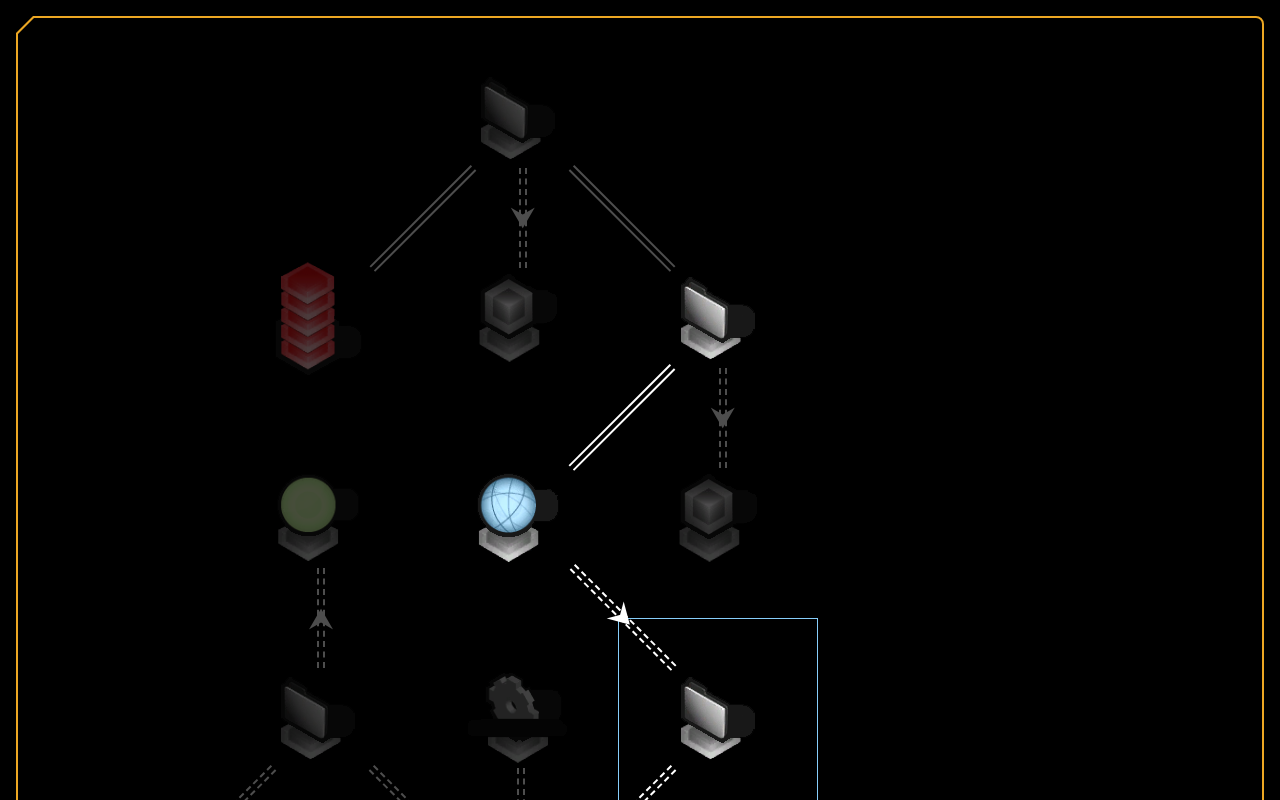
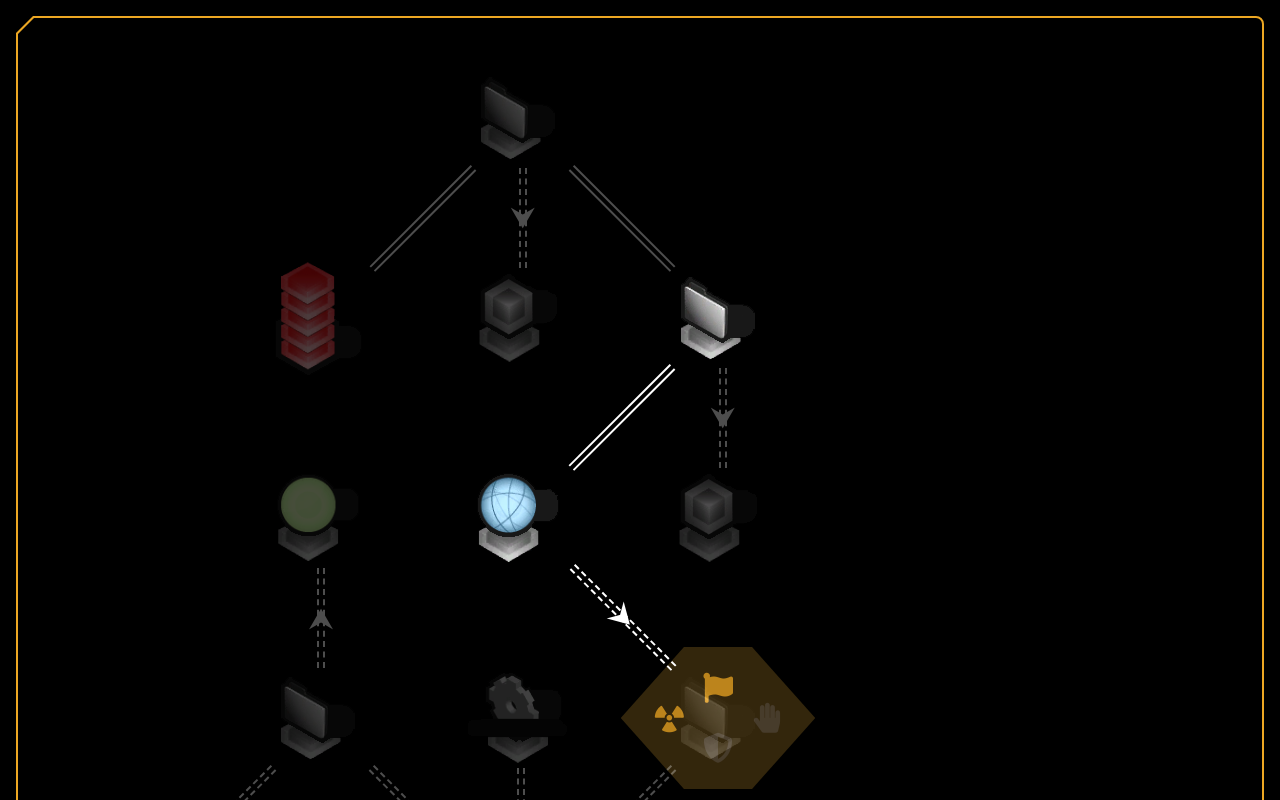
Before and after one commit to SamLeatherdale/deusex-hackgame, a React (Create React App) app: page / in a window 1280 px wide. Both pictures are taken after a click on the element 718 px from the left and 718 px from the top of the page. Shown: the top 800 px of the page. Built offline with nearby package versions, Linux system fonts and the light colour scheme.

Commit message:
Menu now displays when clicking on node

```diff
--- a/public/index.html
+++ b/public/index.html
@@ -20,6 +20,7 @@
       Learn how to configure a non-root public URL by running `npm run build`.
     -->
     <title>React App</title>
+    <link rel="stylesheet" href="https://cdnjs.cloudflare.com/ajax/libs/font-awesome/5.9.0/css/all.css" integrity="sha256-PF6MatZtiJ8/c9O9HQ8uSUXr++R9KBYu4gbNG5511WE=" crossorigin="anonymous" />
     <link href="https://fonts.googleapis.com/css?family=Jura:400,700&display=swap" rel="stylesheet">
   </head>
   <body>
--- a/src/classes/LevelNode.ts
+++ b/src/classes/LevelNode.ts
@@ -11,6 +11,8 @@ export default class LevelNode extends NodeData {
     connections: NodeConnection[] = [];
 
     captured = false;
+    fortified = false;
+    menuOpen = false;
 
     static getKey(x: number, y: number) {
         return `${x},${y}`;
--- a/src/components/LevelComponent.tsx
+++ b/src/components/LevelComponent.tsx
@@ -5,6 +5,7 @@ import NodeComponent from "./NodeComponent";
 import ConnectionComponent from "./ConnectionComponent";
 import {TypedObj} from "../types/shared";
 import _ from "lodash";
+import LevelNode from "../classes/LevelNode";
 
 interface LevelComponentProps {
     levelData: LevelData;
@@ -30,11 +31,11 @@ export default class LevelComponent extends React.Component<LevelComponentProps,
 
     /**
      * Update a single group with the given key, and an object of values.
-     * @param key
+     * @param node
      * @param values
      */
-    updateNode(key: string, values: TypedObj<any>): void {
-        this.updateNodes({[key]: values});
+    updateNode(node: LevelNode, values: TypedObj<any>): void {
+        this.updateNodes({[node.key]: values});
     }
 
     /**
--- a/src/components/NodeComponent.tsx
+++ b/src/components/NodeComponent.tsx
@@ -3,10 +3,11 @@ import LevelNode from "../classes/LevelNode";
 import NodeTypeSprite from "../classes/NodeTypeSprite";
 import {condAttr, TypedObj} from "../types/shared";
 import {NodeType} from "../types/LevelData";
+import NodeMenu from "./NodeMenu";
 
 interface NodeComponentProps {
     node: LevelNode;
-    updateNode: (key: string, values: TypedObj<any>) => void
+    updateNode: (node: LevelNode, values: TypedObj<any>) => void
 }
 
 export default class NodeComponent extends React.Component<NodeComponentProps> {
@@ -16,14 +17,14 @@ export default class NodeComponent extends React.Component<NodeComponentProps> {
     }
 
     onClickNode() {
-        if (this.props.node.canBeCaptured()) {
-            this.props.updateNode(this.props.node.key, {captured: true})
+        if (!this.props.node.isDisabled()) {
+            this.props.updateNode(this.props.node, {menuOpen: true})
         }
     }
 
     render() {
         const {node} = this.props;
-        const {x, y} = node;
+        const {x, y, menuOpen} = node;
         const sprite = NodeTypeSprite.getSprite(node.type);
         const backgroundStyle = {
             backgroundImage: `url("${sprite}")`,
@@ -38,6 +39,7 @@ export default class NodeComponent extends React.Component<NodeComponentProps> {
                     gridColumn: `${x + 1} / span 1`,
                     gridRow: `${y + 1} / span 1`,
                 }}>
+                {menuOpen && <NodeMenu node={node} updateNode={this.props.updateNode} />}
                 <img src={sprite} alt={node.type} />
             </div>
         );
--- /dev/null
+++ b/src/components/NodeMenu.tsx
@@ -0,0 +1,99 @@
+import React from "react";
+import LevelNode from "../classes/LevelNode";
+import {condAttr, TypedObj} from "../types/shared";
+
+interface NodeMenuProps {
+    node: LevelNode;
+    updateNode: (node: LevelNode, values: TypedObj<any>) => void
+}
+
+interface MenuItem {
+    title: string;
+    subtitle: string;
+    className: string;
+    enabled: boolean;
+    onClick: () => void;
+}
+
+export default class NodeMenu extends React.Component<NodeMenuProps> {
+    constructor(props: NodeMenuProps) {
+        super(props);
+
+        this.captureNode = this.captureNode.bind(this);
+        this.nukeNode = this.nukeNode.bind(this);
+        this.stopNode = this.stopNode.bind(this);
+        this.fortifyNode = this.fortifyNode.bind(this);
+    }
+
+    captureNode() {
+        if (this.props.node.canBeCaptured()) {
+            this.props.node.captured = true;
+            this.props.node.menuOpen = false;
+            this.props.updateNode(this.props.node, {});
+        }
+    }
+
+    nukeNode() {
+
+    }
+
+    stopNode() {
+
+    }
+
+    fortifyNode() {
+
+    }
+
+    render() {
+        const {node} = this.props;
+        const menuItemData: MenuItem[] = [
+            {
+                title: "Capture",
+                subtitle: "Detection: 100%",
+                className: "fas fa-flag",
+                enabled: !node.captured,
+                onClick: this.captureNode,
+            },
+            {
+                title: "Nuke",
+                subtitle: "Undetectable",
+                className: "fas fa-radiation",
+                enabled: !node.captured,
+                onClick: this.nukeNode,
+            },
+            {
+                title: "Stop!",
+                subtitle: "Undetectable",
+                className: "fas fa-hand-paper",
+                enabled: node.captured,
+                onClick: this.stopNode,
+            },
+            {
+                title: "Fortify",
+                subtitle: "Detection: 100%",
+                className: "fas fa-shield-alt",
+                enabled: node.captured,
+                onClick: this.fortifyNode
+            }
+        ];
+
+        const menuItems = menuItemData.map(menuItem => (
+            <li key={menuItem.title}
+                data-disabled={condAttr(!menuItem.enabled)}
+                className="node-menu-item"
+                onClick={condAttr(menuItem.enabled, menuItem.onClick)}>
+                <i className={menuItem.className} />
+            </li>
+        ));
+
+
+        return (
+            <div className="node-menu">
+                <div>{menuItems[0]}</div>
+                <div>{menuItems.slice(1, 3)}</div>
+                <div>{menuItems[3]}</div>
+            </div>
+        );
+    }
+}
--- /dev/null
+++ b/src/components/nodes/DataNodeComponent.tsx
@@ -0,0 +1,5 @@
+import React from "react";
+
+export default class DataNodeComponent extends React.Component {
+
+}
--- a/src/scss/_level.scss
+++ b/src/scss/_level.scss
@@ -18,6 +18,60 @@
         background-position: center;
         background-repeat: no-repeat;
         background-size: contain;
+    }
+
+
+    .node-menu {
+        @include custom-hex(35%);
+        box-sizing: content-box;
+        position: absolute;
+        margin: 0;
+        padding: 16px;
+
+        background-color: $dx-bg-dark;
+        opacity: 0.8;
+
+        $menu-item-width: 65px;
+        $menu-item-height: 50px;
+        > div {
+            &:first-child, &:last-child {
+                display: flex;
+                justify-content: center;
+            }
+
+            &:nth-child(2) {
+                display: flex;
+                justify-content: space-between;
+                margin: -20px 0;
+                width: $menu-item-width * 2.5;
+            }
+        }
+
+        .node-menu-item {
+            @include custom-hex(35%);
+            @include flex-center;
+            width: $menu-item-width;
+            height: $menu-item-height;
+
+            i {
+                color: $dx-menu-highlight;
+                font-size: 30px;
+            }
+
+            &[data-disabled] {
+                i {
+                    color: $dx-menu-icon-disabled;
+                }
+            }
+
+            &:hover:not([data-disabled]) {
+                background-color: $dx-menu-highlight;
+
+                i {
+                    color: $dx-menu-icon-hover;
+                }
+            }
+        }
     }
 }
 .level-connector {
--- a/src/scss/_variables.scss
+++ b/src/scss/_variables.scss
@@ -1,5 +1,19 @@
 $font-family: 'Jura', sans-serif;
+
+$dx-text-light: #ff9900;
+$dx-bg-light: #c58d22;
+$dx-bg-dark: #403010;
 $dx-border-light: #eca723;
+
+$dx-menu-highlight: #eca623;
+$dx-menu-icon-hover: #1d1300;
+$dx-menu-icon-disabled: #594b36;
+
+@mixin flex-center {
+    display: flex;
+    align-items: center;
+    justify-content: center;
+}
 
 .tri-tl {
     clip-path: polygon(0 0, 0% 100%, 100% 0);
@@ -15,3 +29,15 @@ $dx-border-light: #eca723;
 .tri-br {
     clip-path: polygon(0 100%, 100% 100%, 100% 0);
 }
+.hexagon {
+    clip-path: polygon(50% 0%, 100% 25%, 100% 75%, 50% 100%, 0% 75%, 0% 25%);
+}
+@mixin custom-hex($top-width: 15%) {
+    //Clockwise starting from top right corner [x,y]
+    $left-x: 50% - ($top-width / 2);
+    $right-x: 50% + ($top-width / 2);
+    $side-height: 50%;
+    clip-path: polygon(
+        $right-x 0, 100% $side-height, $right-x 100%,
+        $left-x 100%, 0 $side-height, $left-x 0);
+}
--- a/src/types/shared.ts
+++ b/src/types/shared.ts
@@ -10,6 +10,6 @@ export function genericCompare(val1: any, val2: any) {
     return val1 > val2 ? 1 : 0;
 }
 
-export function condAttr(condition) {
-    return condition ? "" : undefined;
+export function condAttr(condition, truthValue: any = "") {
+    return condition ? truthValue : undefined;
 }
```
